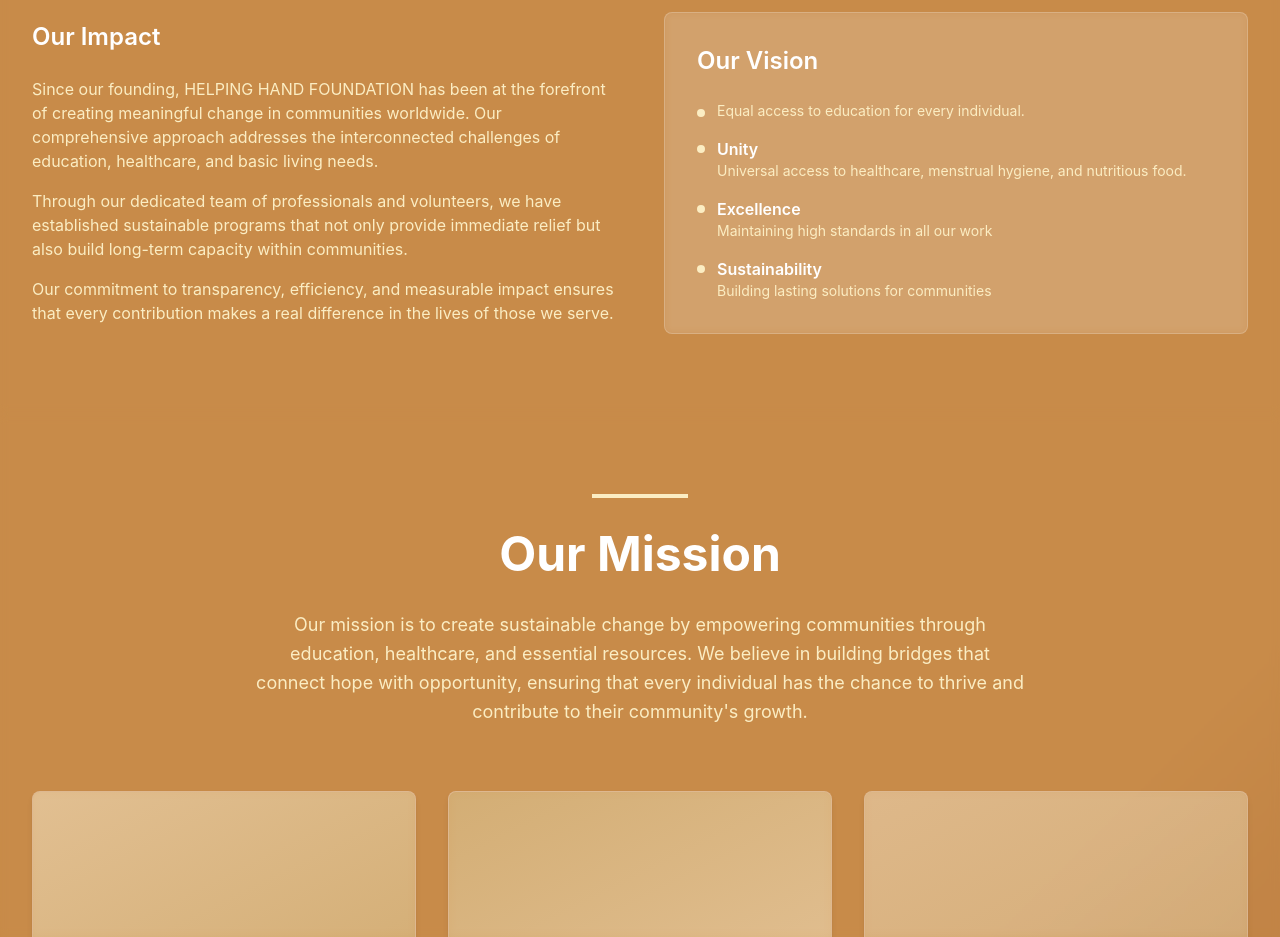
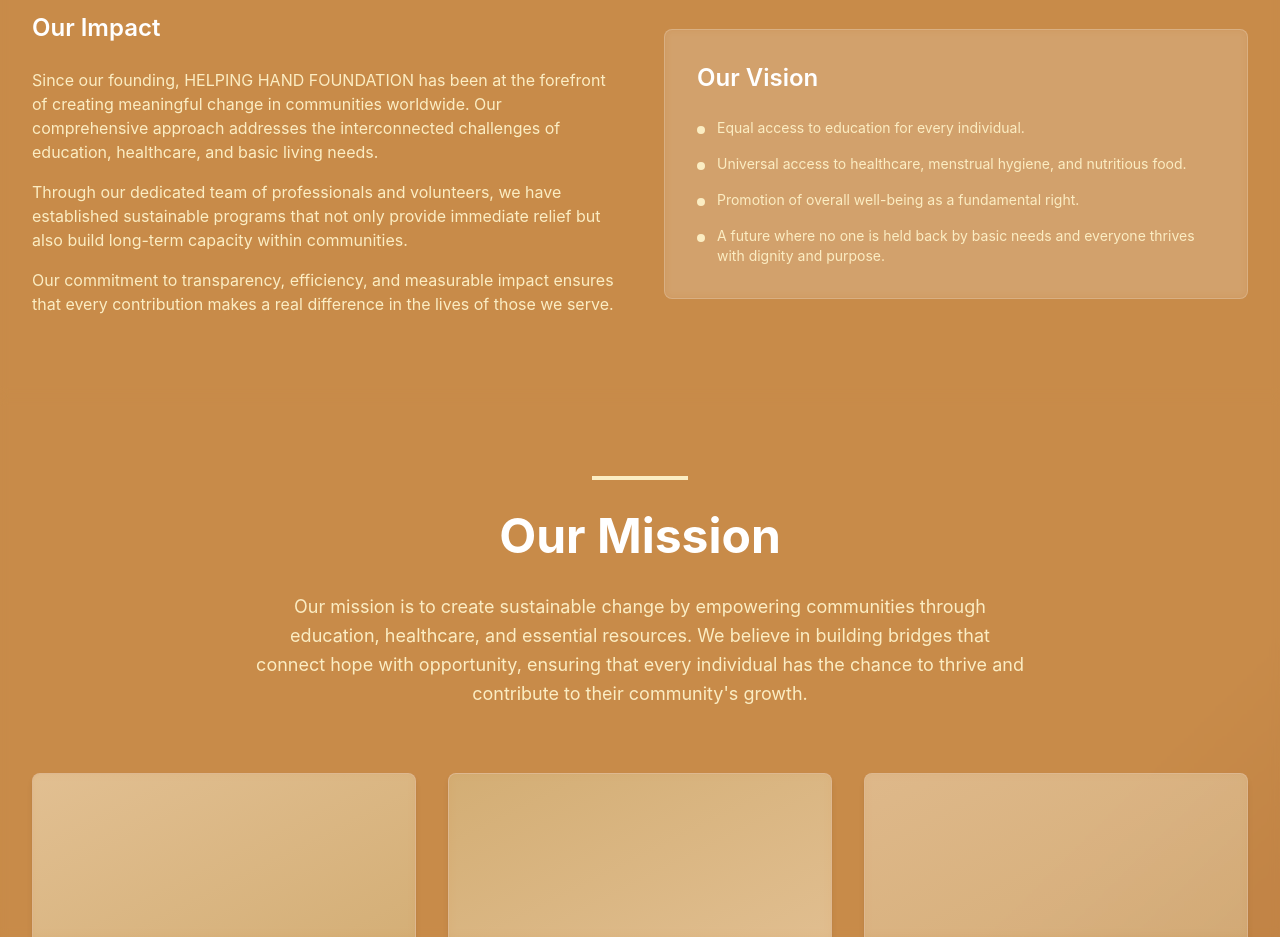
Before and after one commit to anandrajchopra73/Sewasathi-Sahyog-foundation, a Next.js app: page / in a window 1280 px wide. Shown: the part 1680-2617 px from the top of the page. Built offline with nearby package versions, Linux system fonts and the light colour scheme.

Commit message:
chore: sync main changes to helping-hand-foundation project
Co-authored-by: null <124714474+anandrajchopra73@users.noreply.github.com>

```diff
--- a/components/about.js
+++ b/components/about.js
@@ -72,22 +72,19 @@ export default function About() {
                 <li className="flex items-start space-x-3">
                   <div className="w-2 h-2 bg-egg-nog rounded-full mt-2 flex-shrink-0"></div>
                   <div>
-                    <h4 className="font-semibold text-white">Unity</h4>
-                    <p className="text-egg-nog text-sm">Universal access to healthcare, menstrual hygiene, and nutritious food.</p>
+                    <h4 className="text-egg-nog text-sm">Universal access to healthcare, menstrual hygiene, and nutritious food.</h4>
                   </div>
                 </li>
                 <li className="flex items-start space-x-3">
                   <div className="w-2 h-2 bg-egg-nog rounded-full mt-2 flex-shrink-0"></div>
                   <div>
-                    <h4 className="font-semibold text-white">Excellence</h4>
-                    <p className="text-egg-nog text-sm">Maintaining high standards in all our work</p>
+                    <h4 className="text-egg-nog text-sm">Promotion of overall well-being as a fundamental right.</h4>
                   </div>
                 </li>
                 <li className="flex items-start space-x-3">
                   <div className="w-2 h-2 bg-egg-nog rounded-full mt-2 flex-shrink-0"></div>
                   <div>
-                    <h4 className="font-semibold text-white">Sustainability</h4>
-                    <p className="text-egg-nog text-sm">Building lasting solutions for communities</p>
+                    <h4 className="text-egg-nog text-sm">A future where no one is held back by basic needs and everyone thrives with dignity and purpose.</h4>
                   </div>
                 </li>
               </ul>
```
